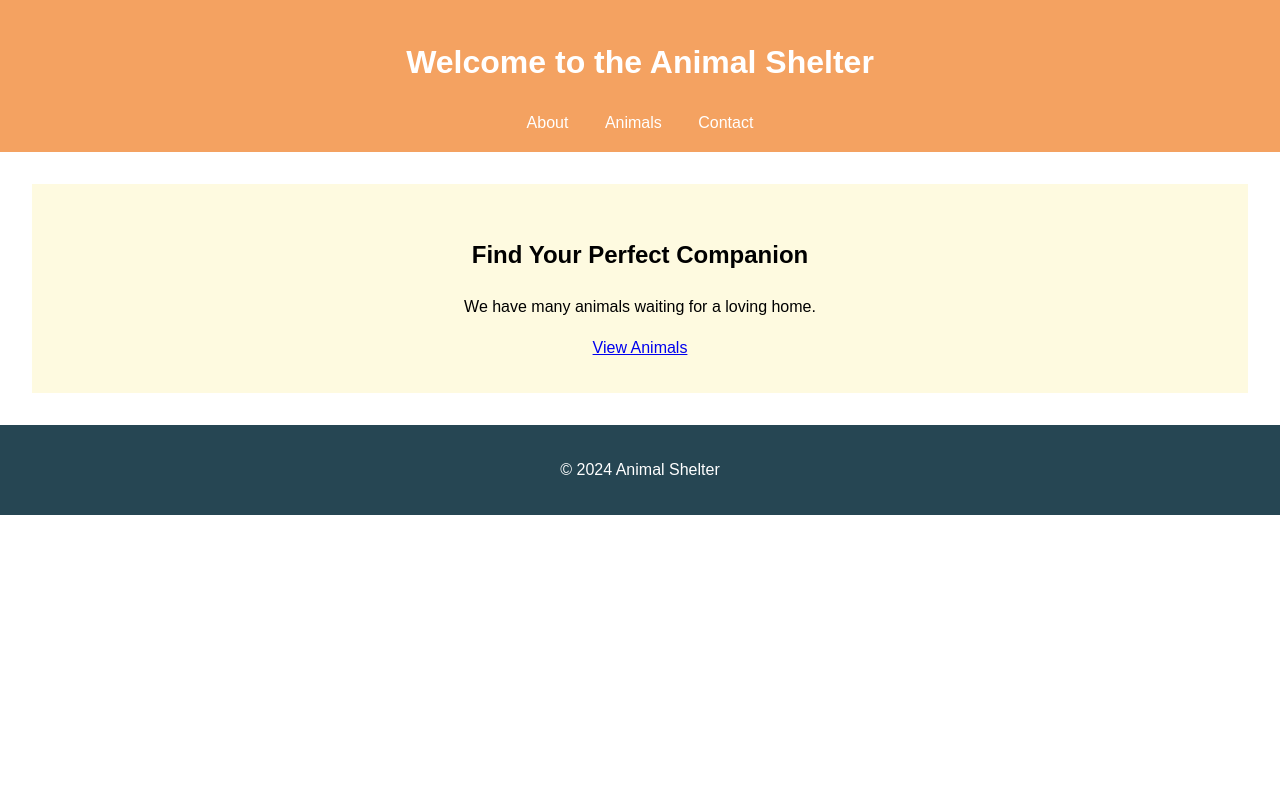
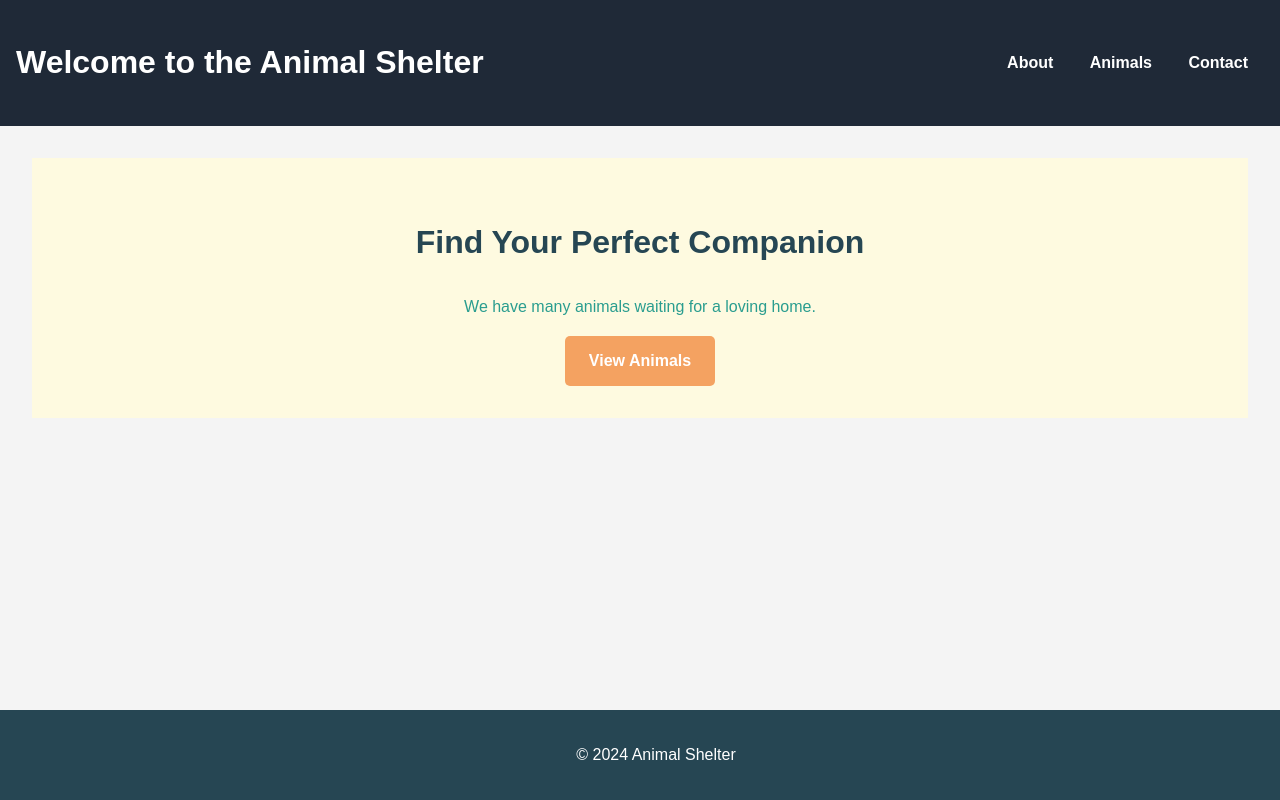
Before and after one commit to Peppie6/Software-Engineering-99, a PHP site: page / in a window 1280 px wide. Run offline with PHP 8.4, Linux system fonts and the light colour scheme.

Commit message:
styles.css

```diff
--- a/styles.css
+++ b/styles.css
@@ -1,21 +1,34 @@
+/* Global Styles */
 body {
-    font-family: Arial, sans-serif;
+    font-family: 'Arial', sans-serif;
     margin: 0;
     padding: 0;
+    background-color: #f4f4f4;
     line-height: 1.6;
 }
 
 header {
-    background: #f4a261;
-    color: white;
+    background-color: #1f2937; /* Dark background */
+    color: #fff;
     padding: 1rem;
-    text-align: center;
+    display: flex;
+    justify-content: space-between;
+    align-items: center;
+}
+
+header .logo img {
+    height: 50px; /* Adjust based on your logo size */
 }
 
 nav a {
     margin: 0 1rem;
-    color: white;
+    color: #fff;
     text-decoration: none;
+    font-weight: bold;
+}
+
+nav a:hover {
+    color: #f4a261; /* Hover effect */
 }
 
 main {
@@ -24,29 +37,58 @@ main {
 
 .hero {
     text-align: center;
+    background-color: #fefae0; /* Light yellow */
     padding: 2rem 0;
-    background: #fefae0;
+}
+
+.hero h2 {
+    font-size: 2rem;
+    color: #264653; /* Dark teal */
+}
+
+.hero p {
+    color: #2a9d8f; /* Teal */
+}
+
+.btn {
+    display: inline-block;
+    padding: 0.75rem 1.5rem;
+    background-color: #f4a261; /* Orange */
+    color: #fff;
+    text-decoration: none;
+    font-weight: bold;
+    border-radius: 5px;
+}
+
+.btn:hover {
+    background-color: #e76f51; /* Darker orange on hover */
 }
 
 .animal-grid {
-    display: flex;
+    display: grid;
+    grid-template-columns: repeat(auto-fill, minmax(200px, 1fr));
     gap: 1rem;
 }
 
 .animal {
-    border: 1px solid #ddd;
+    background-color: #fff;
     padding: 1rem;
-    text-align: center;
+    border-radius: 5px;
+    box-shadow: 0 2px 4px rgba(0, 0, 0, 0.1);
 }
 
 .animal img {
     max-width: 100%;
     height: auto;
+    border-radius: 5px;
 }
 
 footer {
+    background-color: #264653; /* Dark teal */
+    color: white;
     text-align: center;
     padding: 1rem;
-    background: #264653;
-    color: white;
+    position: fixed;
+    bottom: 0;
+    width: 100%;
 }
```
